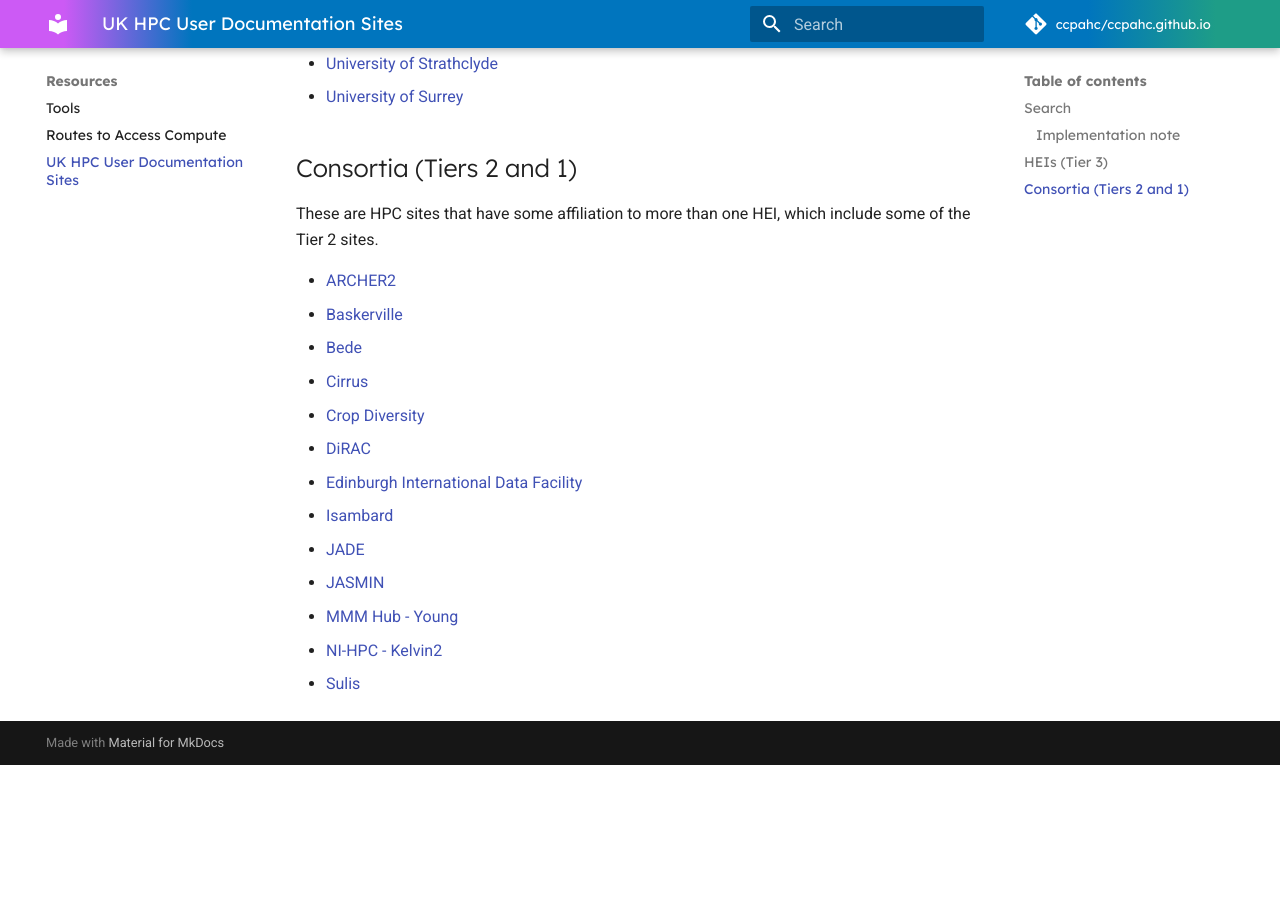
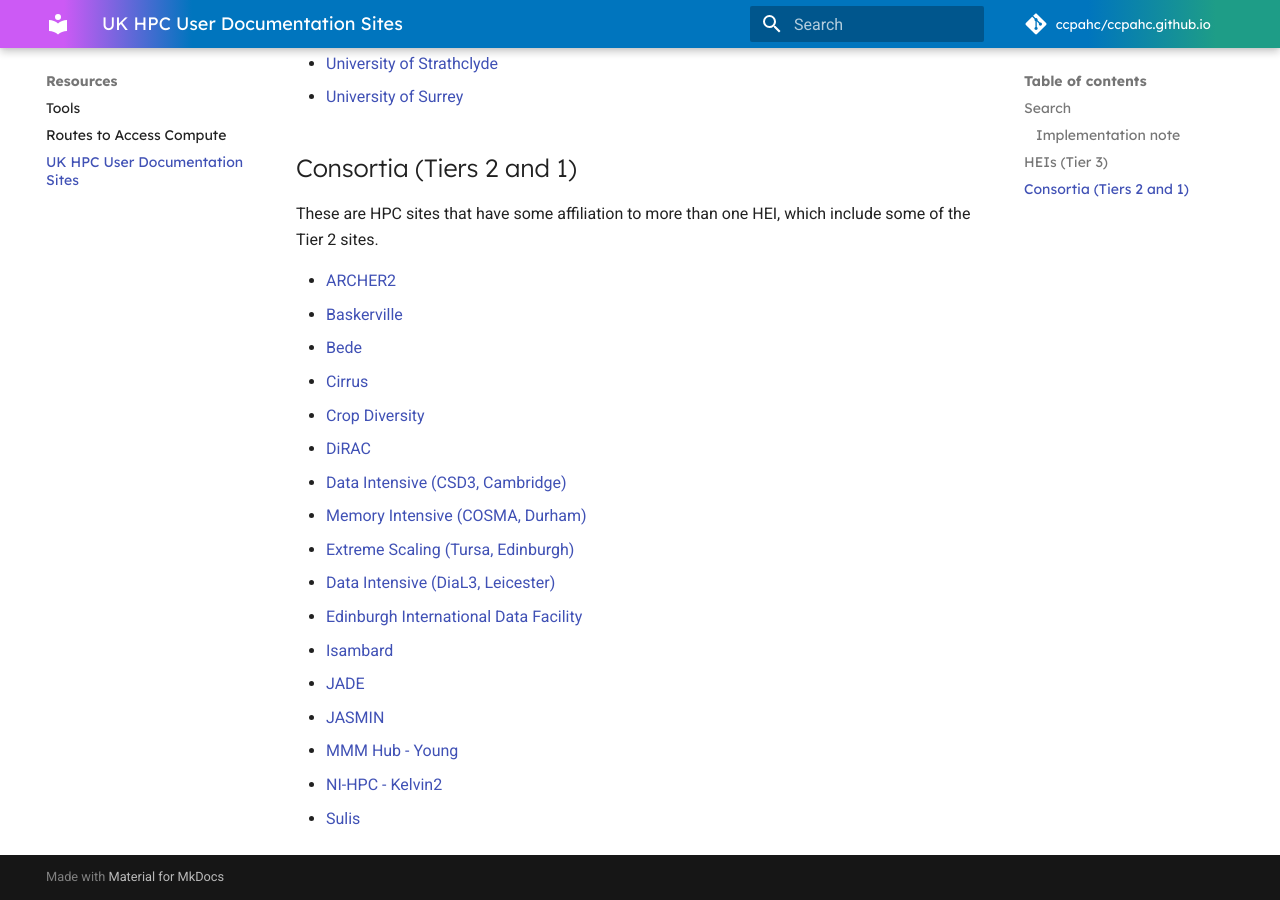
Before and after one commit to ccpahc/ccpahc.github.io, an MkDocs documentation site: the page built from docs/resources/sites.md, in a window 1280 px wide and 900 px high, scrolled down 1579 px. Built offline with MkDocs 1.6.1 and Material for MkDocs 9.7.7, drawn with Linux system fonts in a browser that asks for light colours; comment, search, counter and statistics services are not loaded; before the commit the page ends 2344 px from its top, so only the background shows below that.

Commit message:
Update sites.md to include DIRAC university site docs individually

```diff
--- a/docs/resources/sites.md
+++ b/docs/resources/sites.md
@@ -52,6 +52,10 @@
 - [Cirrus](https://docs.cirrus.ac.uk/)
 - [Crop Diversity](https://help.cropdiversity.ac.uk/index.html)
 - [DiRAC](https://dirac.ac.uk/user-guides/)
+  -   [Data Intensive (CSD3, Cambridge)](https://docs.hpc.cam.ac.uk/hpc/index.html)
+  -   [Memory Intensive (COSMA, Durham)](https://cosma.readthedocs.io/en/latest/)
+  -   [Extreme Scaling (Tursa, Edinburgh)](https://epcced.github.io/dirac-docs/tursa-user-guide/)
+  -   [Data Intensive (DiaL3, Leicester)](https://dial3-docs.dirac.ac.uk/)
 - [Edinburgh International Data Facility](https://docs.eidf.ac.uk/)
 - [Isambard](https://docs.isambard.ac.uk/)
 - [JADE](https://www.jade.ac.uk/)
```
